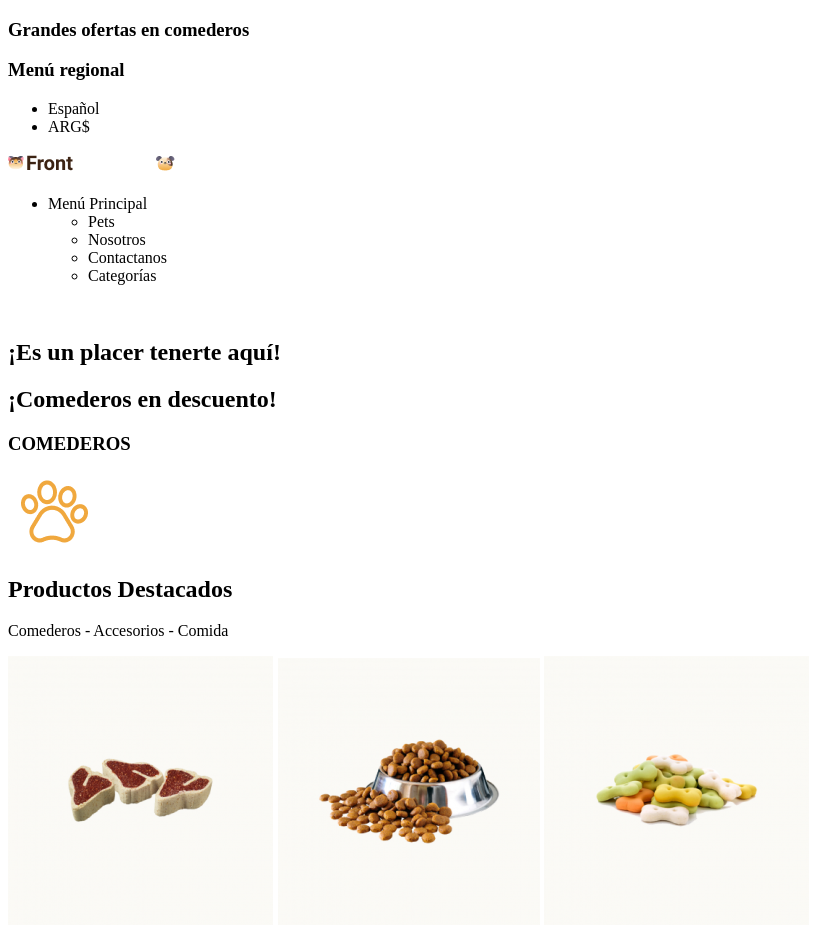
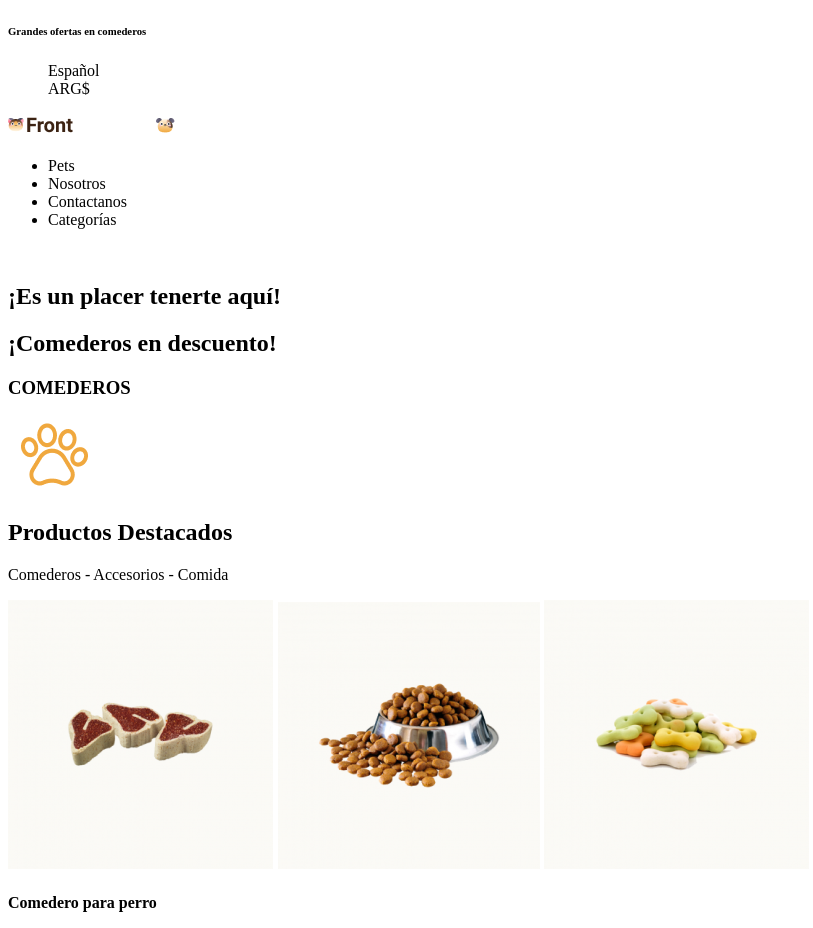
Before and after one commit to MirraBenjamin/FrontEndI, a plain HTML site: page petShop/index.html in a window 1280 px wide. Shown: the top 928 px of the page, without its empty margins (0-813 px from the left). Drawn offline with Linux system fonts and the light colour scheme.

Commit message:
arreglos en petShop

```diff
--- a/petShop/index.html
+++ b/petShop/index.html
@@ -12,9 +12,8 @@
     <header>
         <!-- Barra superior -->
         <nav>
-            <h3>Grandes ofertas en comederos</h3>
-            <h3>Menú regional</h3>
-            <ul>
+            <h6>Grandes ofertas en comederos</h3>
+                <ul type="none">
                     <li>Español</li>
                     <li>ARG$</li>
                 </ul>
@@ -24,15 +23,10 @@
         <nav>
             <img src="./img/Logo.png" alt="">
             <ul>
-                <li>Menú Principal
-                    <ul>
-
                 <li>Pets</li>
                 <li>Nosotros</li>
                 <li>Contactanos</li>
                 <li>Categorías</li>
-                    </ul>
-                </li>
             </ul>
         </nav>
     </header>
```
Lines whose indentation alone changed are shown as unchanged.
